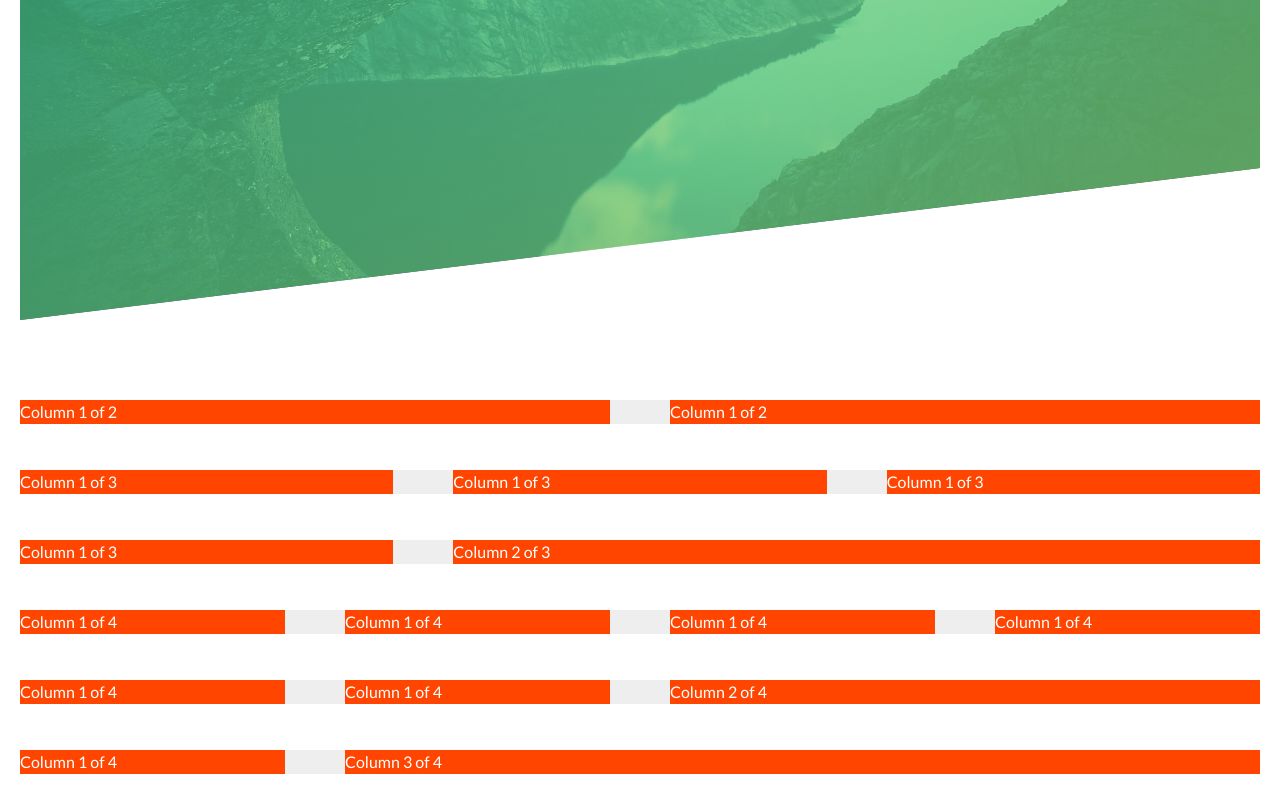
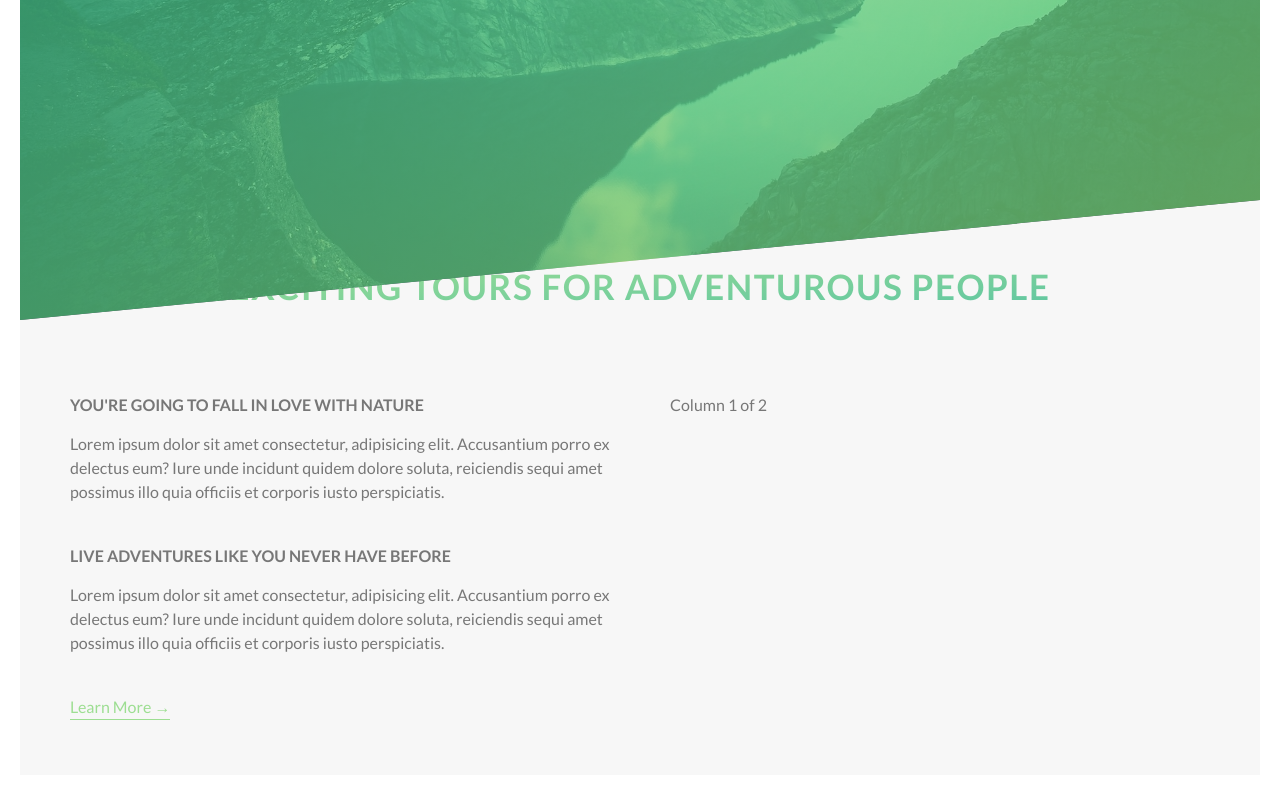
Before and after one commit to mahajantejasv/Natours, a website: page index.html in a window 1280 px wide. Shown: the part 460-1260 px from the top of the page. Drawn offline with Linux system fonts and the light colour scheme.

Commit message:
added sass

```diff
--- a/index.html
+++ b/index.html
@@ -1,60 +1,104 @@
 <!DOCTYPE html>
 <html lang="en">
   <head>
-        <meta charset="UTF-8">
-        <meta name="viewport" content="width=device-width, initial-scale=1.0">
+    <meta charset="UTF-8" />
+    <meta name="viewport" content="width=device-width, initial-scale=1.0" />
 
-        <link href="https://fonts.googleapis.com/css?family=Lato:100,300,400,700,900" rel="stylesheet">
+    <link
+      href="https://fonts.googleapis.com/css?family=Lato:100,300,400,700,900"
+      rel="stylesheet"
+    />
 
     <!-- <link rel="stylesheet" href="./css/icon-font.css"> -->
-        <link rel="stylesheet" href="./css/style.css">
-        <link rel="shortcut icon" type="image/png" href="./img/favicon.png">
+    <link rel="stylesheet" href="./css/style.css" />
+    <!-- <link rel="stylesheet" href="./scss/main.scss" /> -->
+    <!-- <script src="https://cdn.jsdelivr.net/npm/less@4.1.1" ></script> -->
+    <link rel="shortcut icon" type="image/png" href="./img/favicon.png" />
 
     <title>Natours | Exciting tours for adventurous people</title>
   </head>
   <body>
     <header class="header">
       <div class="logo-box">
-                <img src="./img/logo-white.png" class="logo">
+        <img src="./img/logo-white.png" class="logo" />
       </div>
       <div class="text-box">
         <h1 class="heading-primary">
           <span class="heading-primary-main">Outdoors</span>
           <span class="heading-primary-sub">is where life happens</span>
         </h1>
-                <a href="#" class='btn btn-white'>Discover our tours</a>
+        <a href="#" class="btn btn-white">Discover our tours</a>
       </div>
     </header>
-        <section class='grid-section'>
-            <div class='row'>
-                <div class='col-1-of-2'> Column 1 of 2</div>
-                <div class='col-1-of-2'>Column 1 of 2</div>
+    <main>
+      <!-- uncomment lines below to view grid section and also from grid.scss file -->
+      <!-- <section class="grid-section">
+        <div class="row">
+          <div class="col-1-of-2">Column 1 of 2</div>
+          <div class="col-1-of-2">Column 1 of 2</div>
         </div>
-            <div class='row'>
-                <div class='col-1-of-3'> Column 1 of 3</div>
-                <div class='col-1-of-3'>Column 1 of 3</div>
-                <div class='col-1-of-3'>Column 1 of 3</div>
+        <div class="row">
+          <div class="col-1-of-3">Column 1 of 3</div>
+          <div class="col-1-of-3">Column 1 of 3</div>
+          <div class="col-1-of-3">Column 1 of 3</div>
         </div>
-            <div class='row'>
-                <div class='col-1-of-3'> Column 1 of 3</div>
-                <div class='col-2-of-3'>Column 2 of 3</div>
+        <div class="row">
+          <div class="col-1-of-3">Column 1 of 3</div>
+          <div class="col-2-of-3">Column 2 of 3</div>
         </div>
-            <div class='row'>
-                <div class='col-1-of-4'> Column 1 of 4</div>
-                <div class='col-1-of-4'>Column 1 of 4</div>
-                <div class='col-1-of-4'> Column 1 of 4</div>
-                <div class='col-1-of-4'>Column 1 of 4</div>
+        <div class="row">
+          <div class="col-1-of-4">Column 1 of 4</div>
+          <div class="col-1-of-4">Column 1 of 4</div>
+          <div class="col-1-of-4">Column 1 of 4</div>
+          <div class="col-1-of-4">Column 1 of 4</div>
         </div>
-            <div class='row'>
-                <div class='col-1-of-4'> Column 1 of 4</div>
-                <div class='col-1-of-4'>Column 1 of 4</div>
-                <div class='col-2-of-4'>Column 2 of 4</div>
+        <div class="row">
+          <div class="col-1-of-4">Column 1 of 4</div>
+          <div class="col-1-of-4">Column 1 of 4</div>
+          <div class="col-2-of-4">Column 2 of 4</div>
         </div>
-            <div class='row'>
-                <div class='col-1-of-4'> Column 1 of 4</div>
-                <div class='col-3-of-4'>Column 3 of 4</div>
+        <div class="row">
+          <div class="col-1-of-4">Column 1 of 4</div>
+          <div class="col-3-of-4">Column 3 of 4</div>
         </div>
-
+      </section> -->
+      <section class="about-section">
+        <div class="u-text-center u-margin-bottom-big">
+          <h1 class="heading-secondary">
+            Exciting tours for adventurous people
+          </h1>
+        </div>
+        <div class="row">
+          <div class="col-1-of-2">
+            <div class="row">
+              <h3 class="heading-tertiary u-margin-bottom-small">
+                you're going to fall in love with nature
+              </h3>
+              <p class="paragraph">
+                Lorem ipsum dolor sit amet consectetur, adipisicing elit.
+                Accusantium porro ex delectus eum? Iure unde incidunt quidem
+                dolore soluta, reiciendis sequi amet possimus illo quia officiis
+                et corporis iusto perspiciatis.
+              </p>
+            </div>
+            <div class="row">
+              <h3 class="heading-tertiary u-margin-bottom-small">
+                Live adventures like you never have before
+              </h3>
+              <p class="paragraph">
+                Lorem ipsum dolor sit amet consectetur, adipisicing elit.
+                Accusantium porro ex delectus eum? Iure unde incidunt quidem
+                dolore soluta, reiciendis sequi amet possimus illo quia officiis
+                et corporis iusto perspiciatis.
+              </p>
+            </div>
+            <div class="row">
+              <a class="btn-hyperlink"> Learn More &rarr;</a>
+            </div>
+          </div>
+          <div class="col-1-of-2">Column 1 of 2</div>
+        </div>
       </section>
+    </main>
   </body>
 </html>
--- a/scss/abstracts/_variables.scss
+++ b/scss/abstracts/_variables.scss
@@ -3,6 +3,7 @@ $LightGreen: #7ed56fbd;
 $MediumGreen: #55c57a;
 $DarkGreen: #28b485bd;
 $white: #ffffff;
+$light-gray-1: #f7f7f7;
 $gray: #808080;
 $black: #000000;
 $grid-row-background: #eee;
--- a/scss/base/_typography.scss
+++ b/scss/base/_typography.scss
@@ -29,3 +29,32 @@ body {
     animation-timing-function: ease-out;
   }
 }
+
+.heading-secondary {
+  font-size: 3.5rem;
+  font-weight: 700;
+  text-transform: uppercase;
+  display: inline-block;
+  background-image: linear-gradient(to right bottom, $LightGreen, $DarkGreen);
+  -webkit-background-clip: text;
+  letter-spacing: 1.5px;
+  color: transparent;
+  transition: all 0.2s;
+  &:hover {
+    text-shadow: 0.5rem 1rem 2rem rgba($black, 0.4);
+    transform: skewY(2deg) skewX(15deg) scale(1.1);
+  }
+}
+
+.heading-tertiary {
+  font-size: 1.6rem;
+  font-weight: 700;
+  text-transform: uppercase;
+}
+
+.paragraph {
+  font-size: 1.6rem;
+  &:not(:last-child) {
+    margin-bottom: 3rem;
+  }
+}
--- a/scss/base/_utilities.scss
+++ b/scss/base/_utilities.scss
@@ -0,0 +1,7 @@
+.u-text-center {text-align: center;}
+
+.u-margin-bottom-small {margin-bottom: 1.5rem;}
+
+.u-margin-bottom-medium {margin-bottom: 4rem;}
+
+.u-margin-bottom-big {margin-bottom: 8rem;}
--- a/scss/components/_button.scss
+++ b/scss/components/_button.scss
@@ -46,3 +46,20 @@
     background-color: $white;
   }
 }
+
+.btn-hyperlink {
+  color: $LightGreen;
+  text-decoration: none;
+  border-bottom: 1px solid $LightGreen;
+  padding-bottom: 0.3rem;
+  transition: all 0.2s;
+  cursor: pointer;
+  &:hover {
+    color: $white;
+    background-color: $DarkGreen;
+    transform: scaleX(1rem) scaleY(1rem);
+  }
+  &:active {
+    transform: translateY(1rem);
+  }
+}
--- a/scss/layout/_grid.scss
+++ b/scss/layout/_grid.scss
@@ -7,7 +7,8 @@
   display: inline-block;
   width: 100%;
   margin: 0 auto;
-  background-color: $grid-row-background;
+  // uncomment line below to view grid section
+  // background-color: $grid-row-background;
 
   &:not(:last-child) {
     margin-bottom: $gutter-verticle;
@@ -16,8 +17,9 @@
   @include clearfix;
 
   [class^="col-"] {
-    background-color: $grid-cell-color;
-    color: $white;
+    // uncomment line below to view grid section
+    // background-color: $grid-cell-color;
+    // color: $white;
     float: left;
   }
 
--- a/scss/layout/_header.scss
+++ b/scss/layout/_header.scss
@@ -1,10 +1,10 @@
 .header {
   height: 95vh;
   background-image: linear-gradient(to right bottom, $DarkGreen, $LightGreen),
-    url("../img/hero.jpg");
+    url("../../img/hero.jpg");
   background-size: cover;
   background-position: top;
-  clip-path: polygon(0 0, 100% 0, 100% 80%, 0 100%);
+  clip-path: polygon(0 0, 100% 0, 100% 80vh, 0 100%);
   position: relative;
   .logo-box {
     position: absolute;
--- a/scss/main.scss
+++ b/scss/main.scss
@@ -1,10 +1,11 @@
+@import 'abstracts/variables';
+@import 'base/base';
 @import 'base/animations';
-@import 'base/base';
 @import 'base/typography';
 @import 'base/utilities';
+
 @import 'abstracts/functions';
 @import 'abstracts/mixins';
-@import 'abstracts/variables';
 @import 'pages/home';
 @import 'components/button';
 @import 'layout/header';
--- a/scss/pages/_home.scss
+++ b/scss/pages/_home.scss
@@ -0,0 +1,5 @@
+.about-section {
+    background-color: $light-gray-1;
+    margin-top: -20vh;
+    padding: 10rem 5rem 5rem 5rem;
+}
```
Also changed, not shown: css/style.css. Lines whose indentation alone changed are shown as unchanged.
